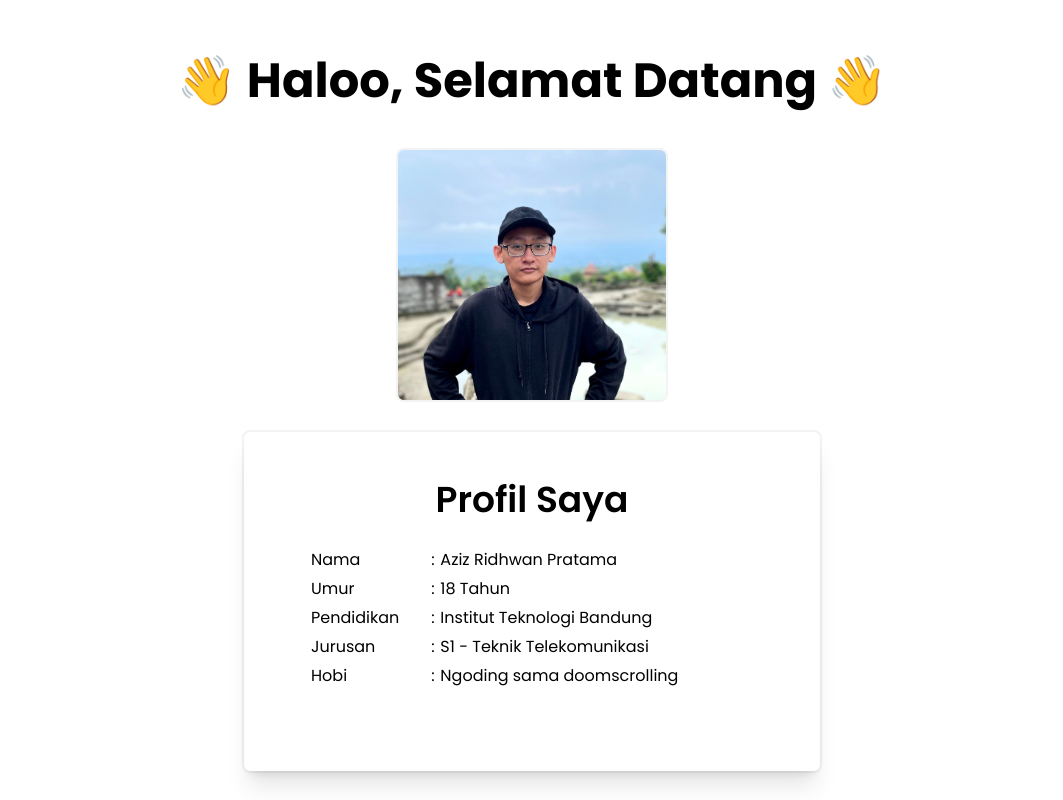
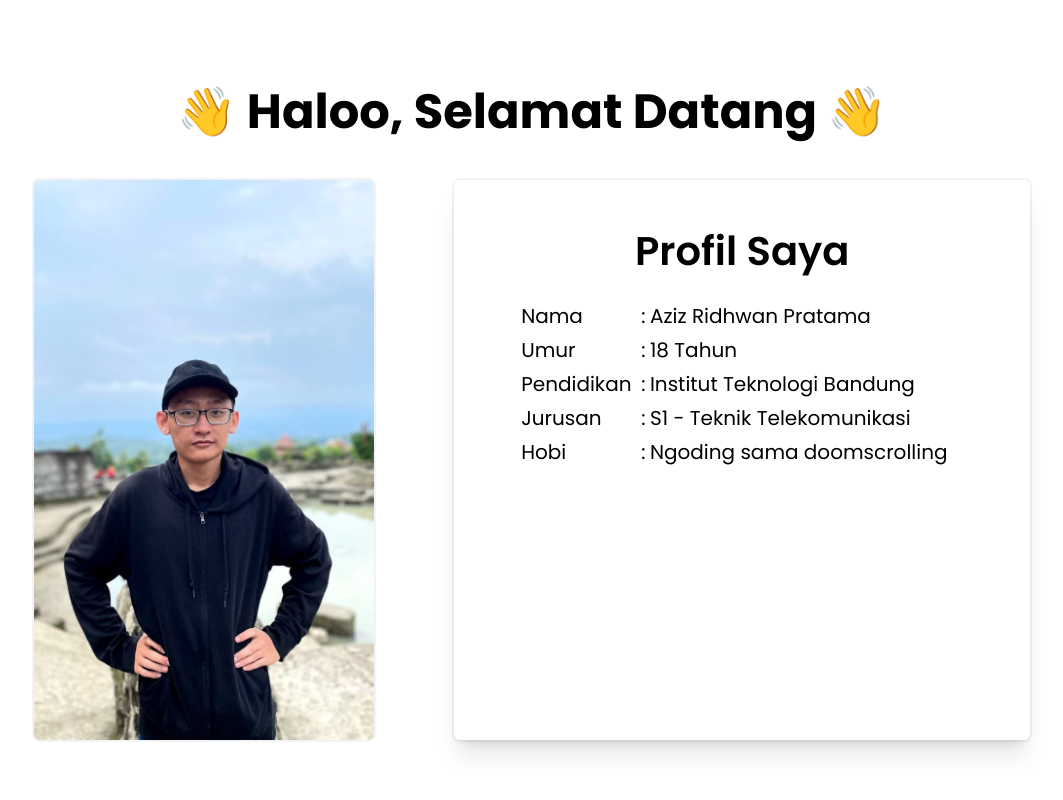
Before and after one commit to ziprawan/Day1-Training-ARC-18124029, a plain HTML site: page index.html in a window 1280 px wide. Shown: the whole page, without its empty margins (108-1171 px from the left). Drawn offline with Linux system fonts and the light colour scheme.

Commit message:
Move header image to the left
Signed-off-by: Aziz Ridhwan Pratama <azizpratama2196@gmail.com>

```diff
--- a/index.html
+++ b/index.html
@@ -18,16 +18,17 @@
   <body>
     <div class="div-centerer">
       <div class="title-header"><h1>👋 Haloo, Selamat Datang 👋</h1></div>
+      <div style="display: flex; gap: 5rem">
         <div class="image-header-container">
           <img
-          src="./images/myself.png"
-          alt="Photo of Aziz Ridhwan Pratama standing at Breksi"
-          style="height: auto; max-height: 250px"
+            src="./images/myself.jpg"
+            alt="Photo of Aziz Ridhwan Pratama standing at Tebing Breksi"
+            style="max-width: 40vw; max-height: 70vh; object-fit: contain"
           />
         </div>
         <div class="content-container">
           <h1 id="title" class="content-title"></h1>
-        <table style="font-size: 16px; width: 100%">
+          <table style="font-size: 20px; width: 100%">
             <tbody>
               <tr>
                 <td id="namecol"></td>
@@ -58,6 +59,7 @@
           </table>
         </div>
       </div>
+    </div>
     <script src="./lang/applier.js"></script>
   </body>
 </html>
--- a/styles.css
+++ b/styles.css
@@ -24,7 +24,7 @@
 }
 
 .content-title {
-  font-size: 2.25rem;
+  font-size: 2.5rem;
   line-height: 2.5rem;
   font-weight: 600;
   text-align: center;
@@ -38,12 +38,13 @@
 }
 
 .image-header-container {
-  display: flex;
-  justify-content: center;
-  margin-bottom: 1rem;
   border-radius: 0.375rem;
   overflow: hidden;
   box-shadow: 0 0 0 2px rgb(17 24 39 / 0.05);
+  max-width: 40vw;
+  max-height: 70vh;
+  display: flex;
+  justify-content: center;
 }
 
 /* Dark mode stuffs */
```
Also changed, not shown: images/myself.jpg (added), images/myself.png (deleted). Lines whose indentation alone changed are shown as unchanged.
